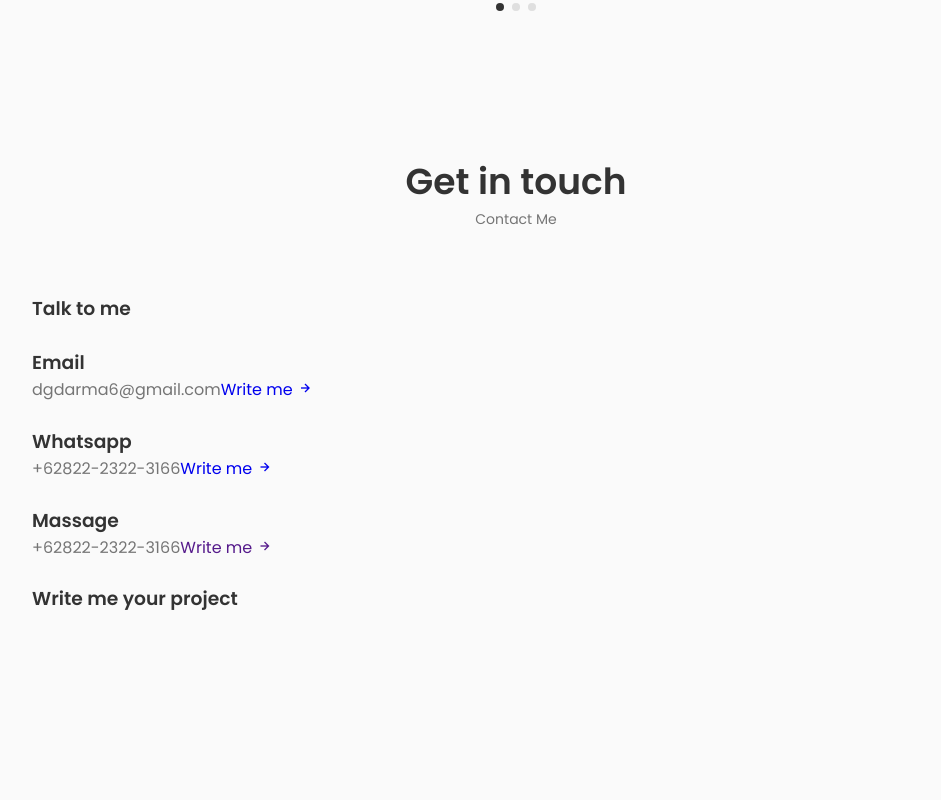
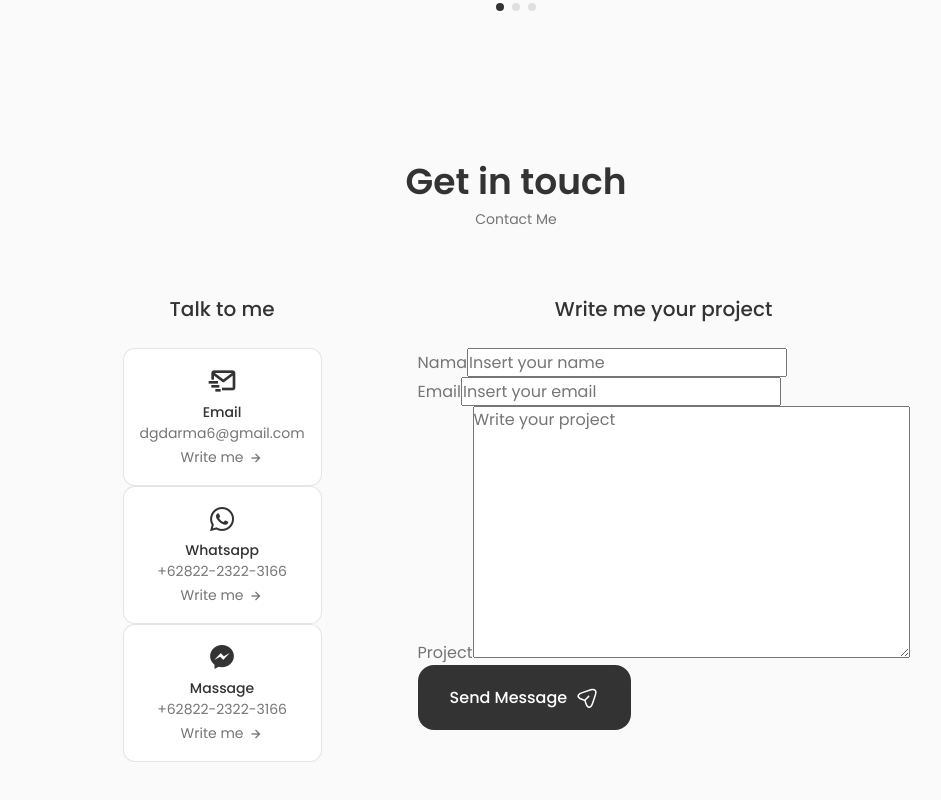
Before and after one commit to damar-glh/me, a React (Create React App) app: page / in a window 1280 px wide. Shown: the part 3775-4575 px from the top of the page, without its empty margins (124-1065 px from the left). Before the commit the page ends 4420 px from the top, so only its background shows below. Built offline with nearby package versions, Linux system fonts and the light colour scheme.

Commit message:
update: add-contact-component

```diff
--- a/src/components/contact/Contact.jsx
+++ b/src/components/contact/Contact.jsx
@@ -11,19 +11,19 @@ const Contact = () => {
                 <h3 className="contact__title">Talk to me</h3>
                 <div className="contact__info">
                   <div className="contact__card">
-                    <i className="bx bx contact__card-icon"></i>
+                    <i className="bx bx-mail-send contact__card-icon"></i>
                     <h3 className="contact__card-title">Email</h3>
                     <span className="contact__card-data">dgdarma6@gmail.com</span>
                     <a href="https://mail.google.com/mail/u/2/#inbox?compose=new" className="contact__button">Write me <i className="bx bx-right-arrow-alt contact__button-icon"></i></a>
                   </div>
                   <div className="contact__card">
-                    <i className="bx bx contact__card-icon"></i>
+                    <i className="bx bxl-whatsapp contact__card-icon"></i>
                     <h3 className="contact__card-title">Whatsapp</h3>
                     <span className="contact__card-data">+62822-2322-3166</span>
                     <a href="https://wa.me/qr/Q3ZAX5TFAH3HI1" className="contact__button">Write me <i className="bx bx-right-arrow-alt contact__button-icon"></i></a>
                   </div>
                   <div className="contact__card">
-                    <i className="bx bx contact__card-icon"></i>
+                    <i className="bx bxl-messenger contact__card-icon"></i>
                     <h3 className="contact__card-title">Massage</h3>
                     <span className="contact__card-data">+62822-2322-3166</span>
                     <a href="" className="contact__button">Write me <i className="bx bx-right-arrow-alt contact__button-icon"></i></a>
@@ -32,6 +32,40 @@ const Contact = () => {
             </div>
             <div className="contact__content">
                 <h3 className="contact__title">Write me your project</h3>
+                <form action="" className="contact__form">
+                  <div className="contact__form-div">
+                    <label htmlFor="" className="contact__form-tag">Nama</label>
+                      <input type="text"  name="name" className="contact__form-input" placeholder='Insert your name' />
+                  </div>
+                  <div className="contact__form-div">
+                    <label htmlFor="" className="contact__form-tag">Email</label>
+                      <input type="email"  name="email" className="contact__form-input" placeholder='Insert your email' />
+                  </div>
+                  <div className="contact__form-div">
+                    <label htmlFor="" className="contact__form-tag">Project</label>
+                      <textarea name="project" id="" cols="30" rows="10" className='contact__form-input' placeholder='Write your project'></textarea>
+                  </div>
+                  <button className="button button--flex">
+            Send Message
+            <svg
+                  className="button__icon"
+                  xmlns="http://www.w3.org/2000/svg"
+                  width="24"
+                  height="24"
+                  viewBox="0 0 24 24"
+                  fill="none"
+                >
+                  <path
+                    d="M14.2199 21.9352C13.0399 21.9352 11.3699 21.1052 10.0499 17.1352L9.32988 14.9752L7.16988 14.2552C3.20988 12.9352 2.37988 11.2652 2.37988 10.0852C2.37988 8.91525 3.20988 7.23525 7.16988 5.90525L15.6599 3.07525C17.7799 2.36525 19.5499 2.57525 20.6399 3.65525C21.7299 4.73525 21.9399 6.51525 21.2299 8.63525L18.3999 17.1252C17.0699 21.1052 15.3999 21.9352 14.2199 21.9352ZM7.63988 7.33525C4.85988 8.26525 3.86988 9.36525 3.86988 10.0852C3.86988 10.8052 4.85988 11.9052 7.63988 12.8252L10.1599 13.6652C10.3799 13.7352 10.5599 13.9152 10.6299 14.1352L11.4699 16.6552C12.3899 19.4352 13.4999 20.4252 14.2199 20.4252C14.9399 20.4252 16.0399 19.4352 16.9699 16.6552L19.7999 8.16525C20.3099 6.62525 20.2199 5.36525 19.5699 4.71525C18.9199 4.06525 17.6599 3.98525 16.1299 4.49525L7.63988 7.33525Z"
+                    fill="var(--container-color)"
+                  ></path>
+                  <path
+                    d="M10.11 14.7052C9.92005 14.7052 9.73005 14.6352 9.58005 14.4852C9.29005 14.1952 9.29005 13.7152 9.58005 13.4252L13.16 9.83518C13.45 9.54518 13.93 9.54518 14.22 9.83518C14.51 10.1252 14.51 10.6052 14.22 10.8952L10.64 14.4852C10.5 14.6352 10.3 14.7052 10.11 14.7052Z"
+                    fill="var(--container-color)"
+                  ></path>
+                </svg>
+        </button>
+                </form>
             </div>
         </div>
     </section>
--- a/src/components/contact/contact.css
+++ b/src/components/contact/contact.css
@@ -0,0 +1,65 @@
+.contact__container {
+    grid-template-columns: repeat(2, max-content);
+    justify-content: center;
+    column-gap: 6rem;
+    padding-bottom: 3rem;
+}
+
+.contact__title {
+    text-align: center;
+    font-size: var(--h3-font-size);
+    font-weight: var(--font-medium);
+    margin-bottom: var(--mb-1-5);
+}
+
+.content__info {
+    display: grid;
+    row-gap: 1rem;
+    grid-template-columns: 300px;
+}
+
+.contact__card {
+    background-color: var(--container-color);
+    border: 1px solid rgba(0, 0, 0, 0.1);
+    padding: 1rem;
+    border-radius: 0.75rem;
+    text-align: center;
+}
+
+.contact__card-icon {
+    font-size: 2rem;
+    color: var(--title-color);
+    margin-bottom: var(--mb-0-25)
+}
+
+.contact__card-title,
+.contact__card-data {
+    font-size:var(--small-font-size);
+}
+
+.contact__card-title {
+    font-weight: var(--font-medium);
+}
+
+.contact__card-data {
+    display: block;
+    margin-bottom: var(-mb-0-75);
+}
+
+.contact__button {
+    color: var(--text-color);
+    font-size: var(--small-font-size);
+    display: inline-flex;
+    align-items: center;
+    justify-content: center;
+    column-gap: 0.25rem;
+}
+
+.contact__button-icon {
+    font-size: 1rem;
+    transition: 0.3s;
+}
+
+.content__form {
+    width: 360px;
+}
```
